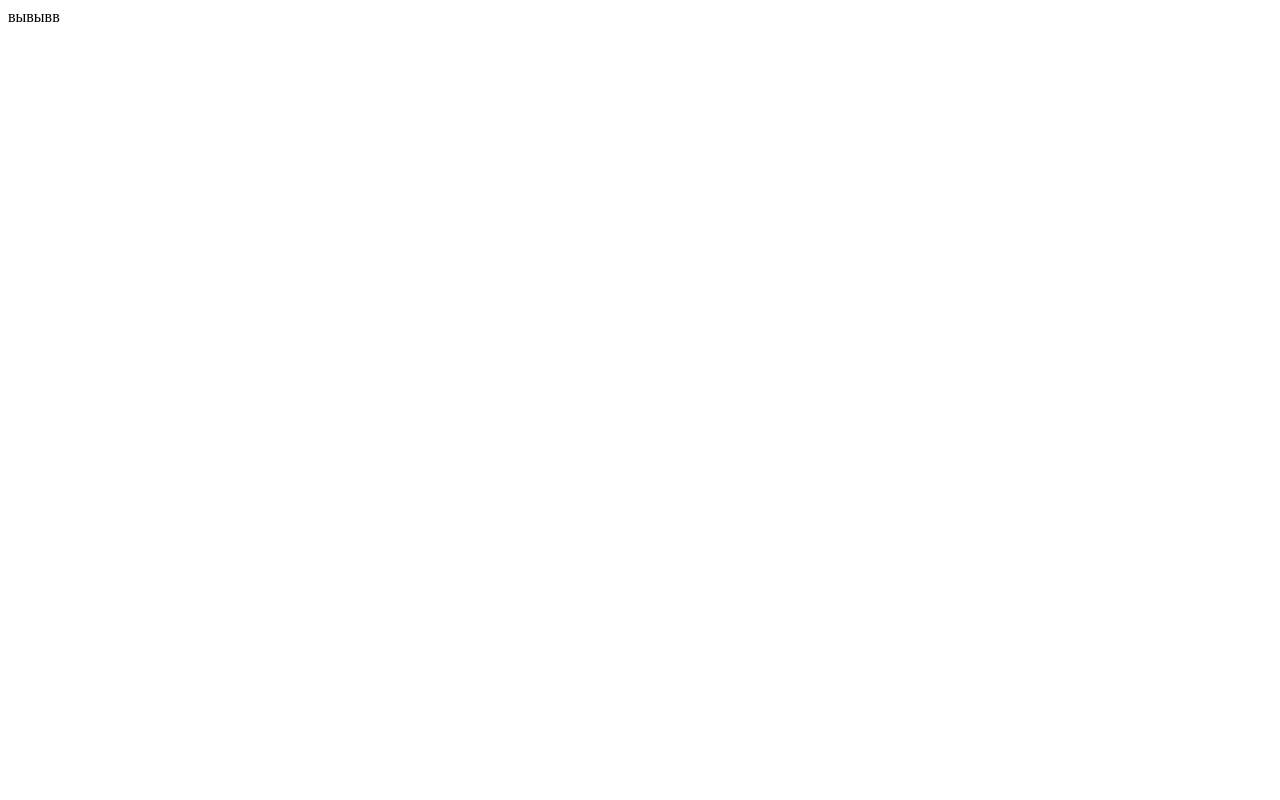
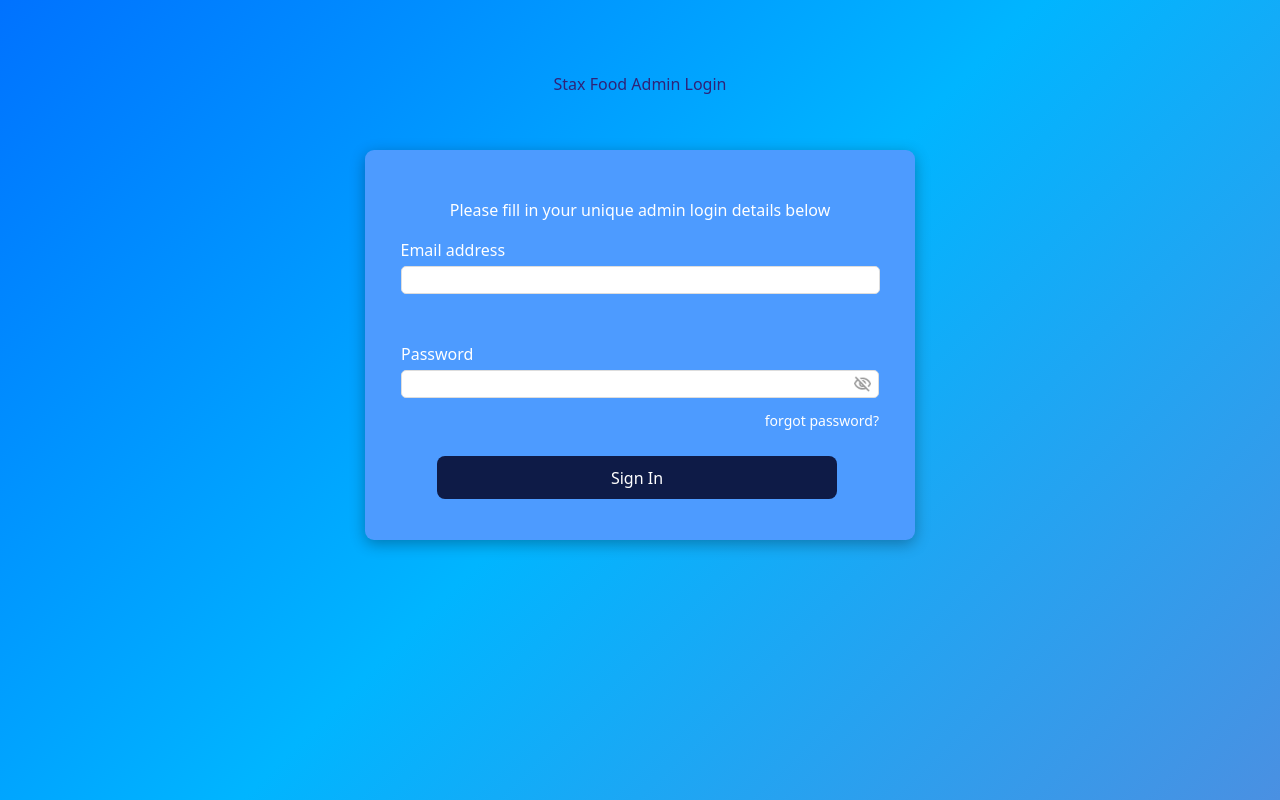
Before and after one commit to Shelter228/register, a plain HTML site: page index.html in a window 1280 px wide. Drawn offline with nearby package versions, Linux system fonts and the light colour scheme.

Commit message:
first commit

```diff
--- a/index.html
+++ b/index.html
@@ -1,11 +1,48 @@
 <!DOCTYPE html>
 <html lang="en">
+
 <head>
     <meta charset="UTF-8">
     <meta name="viewport" content="width=device-width, initial-scale=1.0">
-    <title>Document</title>
+    <link href="https://cdn.jsdelivr.net/npm/bootstrap@5.3.3/dist/css/bootstrap.min.css" rel="stylesheet"
+        integrity="sha384-QWTKZyjpPEjISv5WaRU9OFeRpok6YctnYmDr5pNlyT2bRjXh0JMhjY6hW+ALEwIH" crossorigin="anonymous">
+    <title>day</title>
 </head>
-<body>
-    вывывв
+
+<body style="
+       height: 100vh;
+       background: linear-gradient(135deg, #0072ff, #00b5ff, #4a90e2);
+        background-repeat: no-repeat;
+        background-size: cover;
+        background-position: center;">
+    <div class="container d-flex flex-column gap-5">
+        <h6 class=" d-flex justify-content-center " style=" cursor: default;   padding: 75px 0 0 0; gap: 20px;   color: #2f2378; "> Stax
+            Food
+            Admin Login</h6>
+        <div class="container text-white "
+            style="width: 550px; height: 390px;   border-radius: 9px;    background: #4D9BFF;    box-shadow: 0 4px 15px rgba(0, 0, 0, 0.3); ">
+            <p class="d-flex justify-content-center pt-5 text-white" style="cursor: default;" > Please fill in your unique
+                admin login details below </p>
+            <div class="container d-flex flex-column gap-1 " style="width: 503px; height: auto; ">
+                <label class="text-white fs-6 text " for="email"> Email address</label>
+                <input class=" bg-white" type="text" style="color: #333;   border: 1px solid #ddd; border-radius: 5px;">
+            </div>
+            <div class="container d-flex flex-column gap-1 " style="width: px; height: auto;">
+                <label class="text-white pt-5 fs-6 text " for="email" style="margin: 0 0 0 12px ;" >Password</label>
+                <div class="container d-flex justify-content-end align-items-center">   <img src="images/Vector.png" alt="" style="position: absolute; width: 17px; height: auto; margin: 0 8px; " >
+                <input class=" bg-white" type="password"
+                    style="color: #000000;  border: 1px solid #ddd; border-radius: 5px; width: 100%; ">
+                </div>
+                <p  class="d-flex justify-content-end text-white pt-2"
+                    style="cursor: pointer; text-decoration: none; font-size: 14px; margin: 0 12px 15px 0; ">forgot password?</p>
+            </div>
+            <a href="black.html"
+                class="d-flex justify-content-center align-items-center text-white  rounded-3 "
+                style="width: 400px; height: 43px; margin: 10px 0 0 60px; text-decoration: none; background-color: #0e1b47;">
+                Sign In</a>
+        </div>
+    </div>
+
 </body>
+
 </html>
```
Also changed, not shown: black.html (added, +48 -0 lines), images/Vector.png (added), 1 other file.
